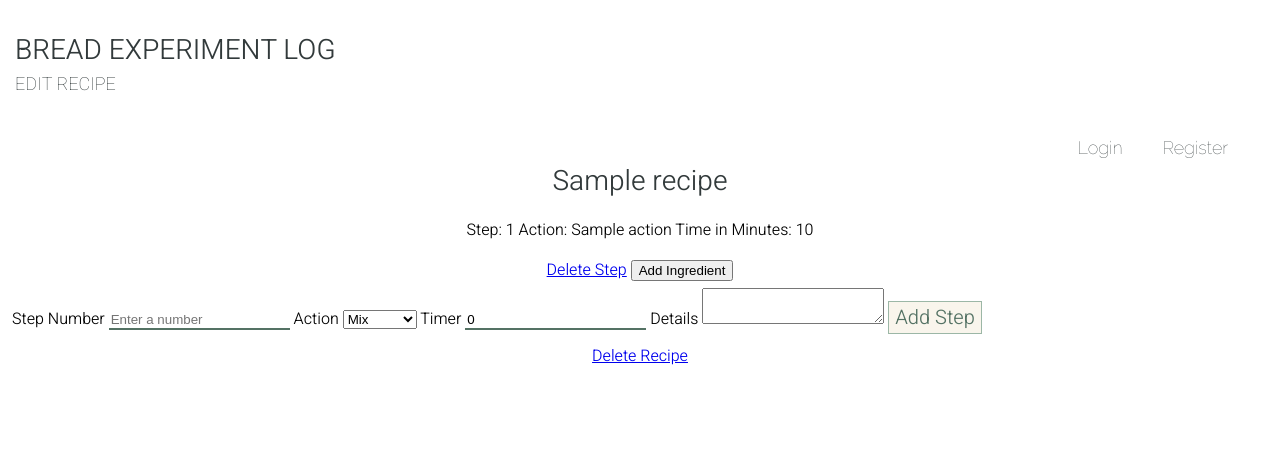
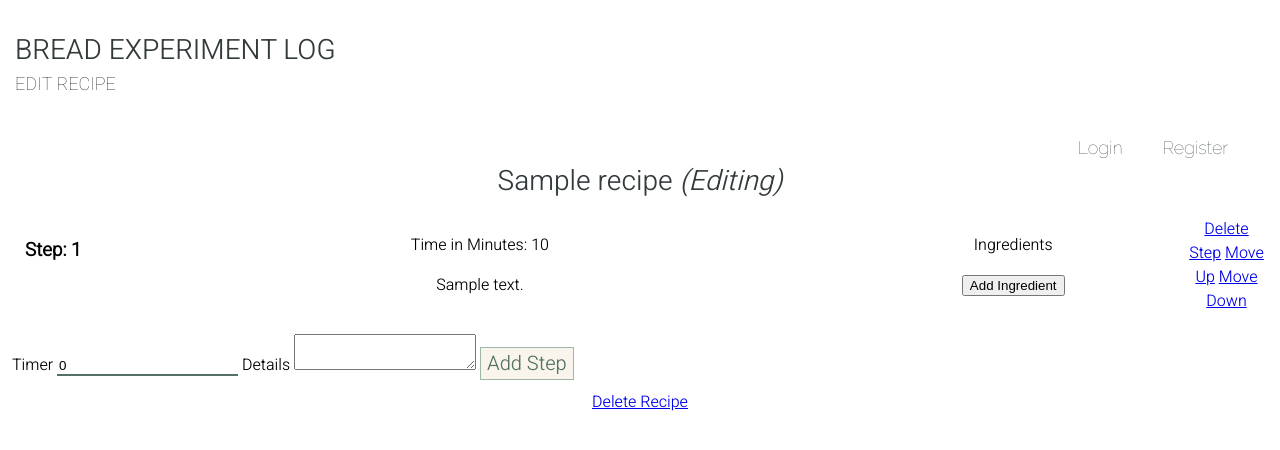
Before and after one commit to kailin-lu/BreadLog, a Flask app: template breadlog/templates/edit_recipe.html in a window 1280 px wide. Shown: the top 450 px of the page. Run offline with Flask 2, Linux system fonts and the light colour scheme; tables that the repository leaves empty hold one stand-in row (values such as "Sample post"); the template is opened without the code that fills it: values that come from a table or form of the project are taken from there, most other values are stand-ins (such as "Sample title", 1, 10 or a date in 2020).

Commit message:
remove step number from form

```diff
--- a/breadlog/forms.py
+++ b/breadlog/forms.py
@@ -4,13 +4,17 @@ from wtforms import StringField, IntegerField, FloatField, SelectField, TextArea
 from wtforms.validators import ValidationError, DataRequired, Length, NumberRange, EqualTo
 from wtforms.ext.sqlalchemy.fields import QuerySelectField
 from breadlog import db
+from breadlog.models import Ingredient, Step
+
 
 class LoginForm(FlaskForm):
     email = StringField('Email', validators=[DataRequired(message='Email is required')])
     password = PasswordField('Password', validators=[DataRequired(message='Password is required')])
     submit = SubmitField('Log In')
 
+
 class RegisterForm(FlaskForm):
+    name = StringField('Name', validators=[DataRequired(message="Name is required")])
     email = StringField('Email', validators=[DataRequired(message='Email not validated')])
     password = PasswordField('Password', validators=[DataRequired(message='password not validated')])
     confirm_password = PasswordField('Confirm Password', validators=[DataRequired(message='confirm password not validated'),
@@ -30,19 +34,6 @@ class AddIngredientForm(FlaskForm):
 
 
 class StepForm(FlaskForm):
-    action_choices = [
-        ('mix', 'Mix'),
-        ('autolyse', 'Autolyse'),
-        ('knead', 'Knead'),
-        ('rest', 'Rest'),
-        ('fold', 'Fold'),
-        ('shape', 'Shape'),
-        ('bake', 'Bake')
-    ]
-    step_number = IntegerField('Step Number',
-                               render_kw={'placeholder': 'Enter a number'},
-                               validators=[NumberRange(min=0)])
-    action = SelectField('Action', choices=action_choices)
     minutes = IntegerField('Timer', default=0)
     notes = TextAreaField('Details', default='')
     submit = SubmitField('Add Step')
@@ -52,11 +43,6 @@ class StepForm(FlaskForm):
         if minutes.data and minutes.data < 0:
             raise ValidationError('Minutes must be 0 or greater')
 
-    def validate_step_numbers(self, step_number):
-        step = Step.query.filter_by(step_number=step_number.data).first()
-        if step:
-            raise ValidationError(f'Already have this step number in recipe. Try {step.step_number + 1}')
-
 
 class RecipeForm(FlaskForm):
     recipe_name = StringField('New Recipe',
--- a/breadlog/static/main.css
+++ b/breadlog/static/main.css
@@ -137,7 +137,6 @@ table {
     margin-right: auto;
 }
 
-
 a.menu:hover {
     color:#547264;
     text-decoration: underline;
@@ -229,6 +228,11 @@ span:before{
     text-align: left;
 }
 
+.step-number h3 {
+    font-size: 2em;
+    text-align: center;
+}
+
 img {
     width: 100%;
     height: 400px;
--- a/breadlog/templates/edit_recipe.html
+++ b/breadlog/templates/edit_recipe.html
@@ -11,7 +11,7 @@
 {% block body %}
 <div class="row">
     <div class="col-12">
-        <h1>{{ recipe.name }}</h1>
+        <h1>{{ recipe.name }} <i>(Editing)</i></h1>
     </div>
 </div>
 <!--Display existing steps with option to edit or delete-->
@@ -22,13 +22,27 @@
     </div>
     {% else %}
         {% for step in recipe.steps %}
-            <div class="col-12">
-                <p>Step: {{ step.step_number }} Action: {{ step.action }} Time in Minutes: {{ step.minutes }}</p>
-                <a href="/delete_step/{{ step.id }}">Delete Step</a>
+        <div class="col-12 recipe-step">
+            <div class="col-1">
+                <h3 class="step-number">Step: {{ step.step_number }}</h3>
+            </div>
+            <div class="col-7">
+                <p>Time in Minutes: {{ step.minutes }}</p>
+                <p>{{step.notes}}</p>
+            </div>
+            <div class="col-3">
+                <p>Ingredients</p>
                 <button id="ingredient">Add Ingredient</button>
                 <div id="ingredient-form"></div>
                 <div class="col-12" id="ingredients-list"></div>
             </div>
+            <div class="col-1">
+                <a href="/delete_step/{{ step.id }}">Delete Step</a>
+                <a href="/delete_step/{{ step.id }}">Move Up</a>
+                <a href="/delete_step/{{ step.id }}">Move Down</a>
+            </div>
+
+        </div>
         {% endfor %}
     {% endif %}
 </div>
@@ -38,12 +52,6 @@
     {{ form.hidden_tag() }}
         <fieldset>
             <div>
-                {{ form.step_number.label() }}
-                {{ form.step_number() }}
-
-                {{ form.action.label() }}
-                {{ form.action() }}
-
                 {{ form.minutes.label() }}
                 {{ form.minutes() }}
 
--- a/breadlog/templates/recipes.html
+++ b/breadlog/templates/recipes.html
@@ -56,7 +56,7 @@
                 <h4>Ingredients</h4>
                 <p>PLACEHOLDER FOR TOTAL INGREDIENTS LIST</p>
                 {% for step in recipes[0].steps %}
-                <h4>Step {{ step.step_number }}: {{ step.action }} </h4>
+                <h4>Step {{ step.step_number }} </h4>
                 <p>Time: {{ step.minutes }} minutes  START TIMER</p>
                 {% endfor %}
                 {% endif %}
```
Also changed, not shown: breadlog/models.py (+10 -6 lines), breadlog/routes.py (+18 -12 lines), breadlog/templates/base.html (line endings or trailing spaces).
